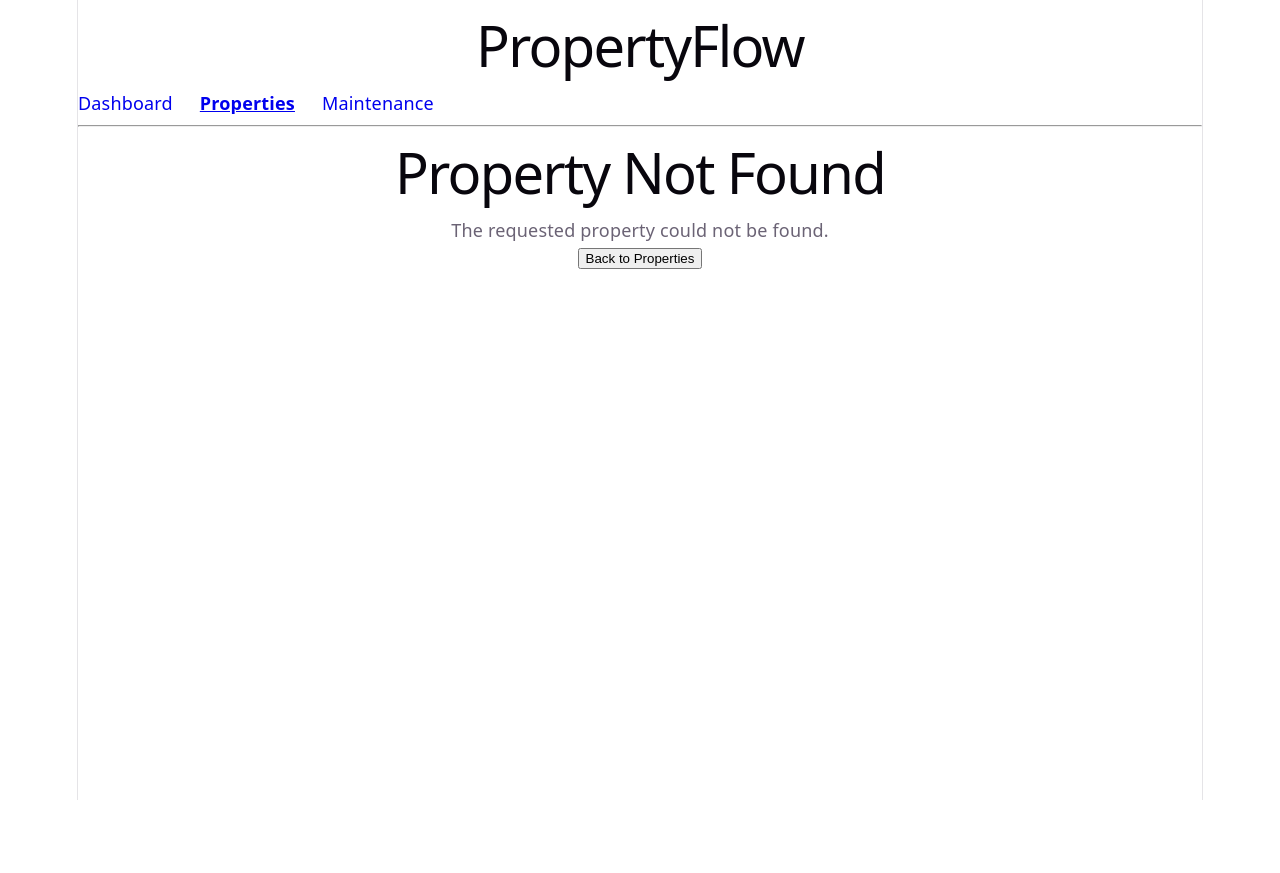
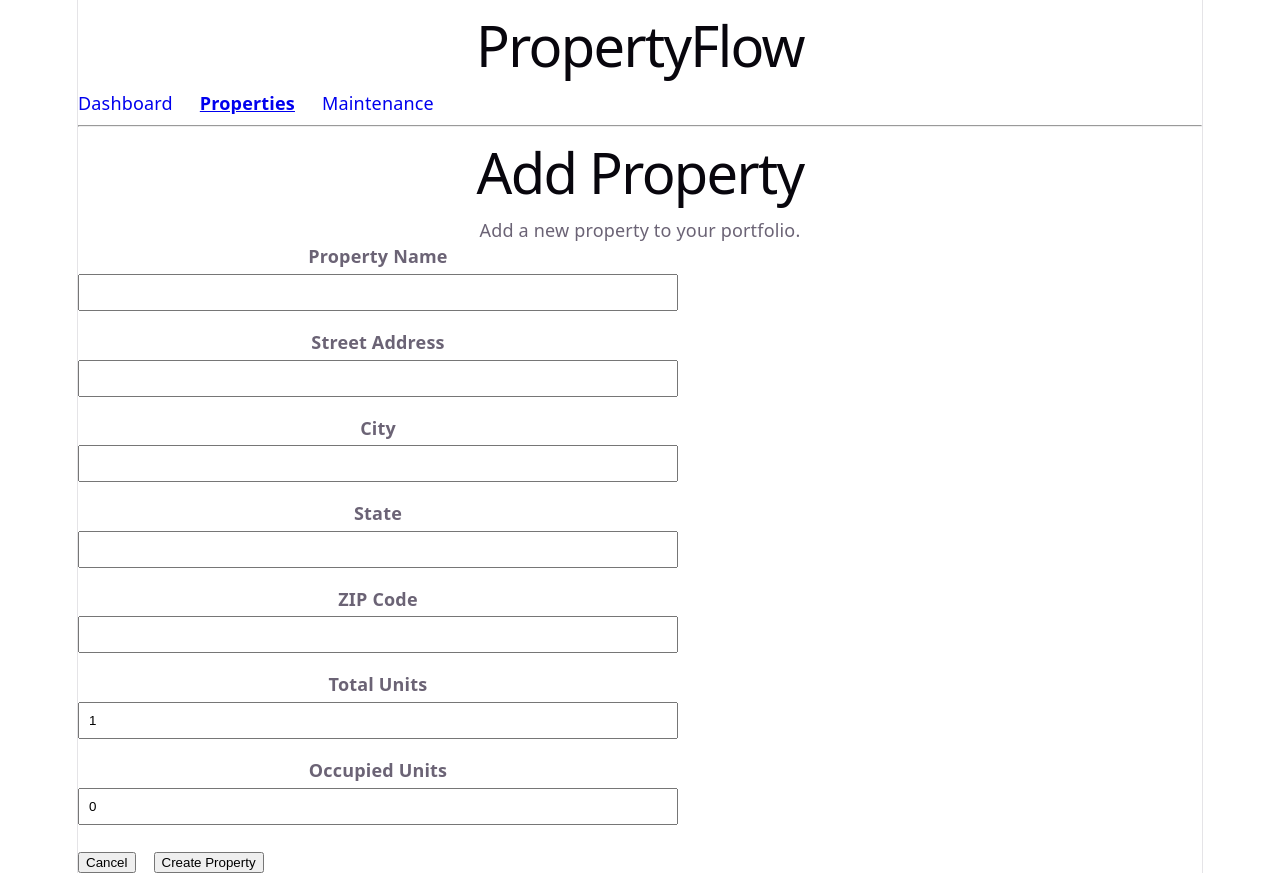
Before and after one commit to adibhouraskar2606/propertyflow, a React (Vite) app in the folder apps/web/: page /properties/new in a window 1280 px wide. Before the commit this address had no page. Before the commit the page ends 800 px from the top, so only its background shows below. Built offline with nearby package versions, Linux system fonts and the light colour scheme.

Commit message:
Add Property creation form and validation

```diff
--- a/apps/web/package.json
+++ b/apps/web/package.json
@@ -10,9 +10,12 @@
     "preview": "vite preview"
   },
   "dependencies": {
+    "@hookform/resolvers": "^5.9.1",
     "react": "^19.2.8",
     "react-dom": "^19.2.8",
-    "react-router-dom": "^7.18.4"
+    "react-hook-form": "^7.88.0",
+    "react-router-dom": "^7.18.4",
+    "zod": "^4.6.5"
   },
   "devDependencies": {
     "@types/node": "^24.13.3",
--- a/apps/web/src/App.tsx
+++ b/apps/web/src/App.tsx
@@ -4,6 +4,7 @@ import PropertiesPage from "./pages/PropertiesPage";
 import MaintenancePage from "./pages/MaintenancePage";
 import AppLayout from "./components/AppLayout";
 import PropertyDetailsPage from "./pages/PropertyDetailsPage";
+import CreatePropertyPage from "./pages/CreatePropertyPage";
 
 function App() {
   return (
@@ -14,6 +15,7 @@ function App() {
           <Route path="/properties" element={<PropertiesPage />} />
           <Route path="/maintenance" element={<MaintenancePage />} />
           <Route path="/properties/:propertyId" element={<PropertyDetailsPage />} />
+          <Route path="/properties/new" element={<CreatePropertyPage />} />
         </Route>
         <Route
           path="*"
--- /dev/null
+++ b/apps/web/src/pages/CreatePropertyPage.css
@@ -0,0 +1,29 @@
+.property-form {
+  max-width: 600px;
+}
+
+.form-field {
+  display: flex;
+  flex-direction: column;
+  margin-bottom: 1rem;
+}
+
+.form-field label {
+  margin-bottom: 0.25rem;
+  font-weight: 600;
+}
+
+.form-field input {
+  padding: 0.5rem;
+}
+
+.form-error {
+  margin-top: 0.25rem;
+  font-size: 0.875rem;
+}
+
+.form-actions {
+  display: flex;
+  gap: 1rem;
+  margin-top: 1.5rem;
+}
--- /dev/null
+++ b/apps/web/src/pages/CreatePropertyPage.tsx
@@ -0,0 +1,170 @@
+import { useNavigate } from "react-router-dom";
+import { useForm } from "react-hook-form";
+import { zodResolver } from "@hookform/resolvers/zod";
+import "./CreatePropertyPage.css";
+
+import {
+    propertySchema,
+    type PropertyFormData,
+} from "../schemas/propertySchema";
+
+function CreatePropertyPage() {
+    const navigate = useNavigate();
+
+    const {
+        register,
+        handleSubmit,
+        formState: { errors },
+    } = useForm<PropertyFormData>({
+        resolver: zodResolver(propertySchema),
+        defaultValues: {
+            name: "",
+            address: "",
+            city: "",
+            state: "",
+            zipCode: "",
+            units: 1,
+            occupiedUnits: 0,
+        },
+    });
+
+    const onSubmit = (data: PropertyFormData) => {
+        console.log("Property submitted:", data);
+
+        navigate("/properties");
+    };
+
+    return (
+        <main>
+            <h1>Add Property</h1>
+
+            <p>Add a new property to your portfolio.</p>
+
+            <form className="property-form"
+                onSubmit={handleSubmit(onSubmit)}>
+                <div className="form-field">
+                    <label htmlFor="name">
+                        Property Name
+                    </label>
+
+                    <input id="name" type="text" {...register("name")} />
+
+                    {errors.name && (
+                        <p className="form-error">{errors.name.message}</p>
+                    )}
+                </div>
+                <div className="form-field">
+                    <label htmlFor="address">
+                        Street Address
+                    </label>
+
+                    <input
+                        id="address"
+                        type="text"
+                        {...register("address")}
+                    />
+
+                    {errors.address && (
+                        <p className="form-error">{errors.address.message}</p>
+                    )}
+                </div>
+                <div className="form-field">
+                    <label htmlFor="city">
+                        City
+                    </label>
+
+                    <input
+                        id="city"
+                        type="text"
+                        {...register("city")}
+                    />
+
+                    {errors.city && (
+                        <p className="form-error">{errors.city.message}</p>
+                    )}
+                </div>
+                <div className="form-field">
+                    <label htmlFor="state">
+                        State
+                    </label>
+
+                    <input
+                        id="state"
+                        type="text"
+                        maxLength={2}
+                        {...register("state")}
+                    />
+
+                    {errors.state && (
+                        <p className="form-error">{errors.state.message}</p>
+                    )}
+                </div>
+                <div className="form-field">
+                    <label htmlFor="zipCode">
+                        ZIP Code
+                    </label>
+
+                    <input
+                        id="zipCode"
+                        type="text"
+                        {...register("zipCode")}
+                    />
+
+                    {errors.zipCode && (
+                        <p className="form-error">{errors.zipCode.message}</p>
+                    )}
+                </div>
+                <div className="form-field">
+                    <label htmlFor="units">
+                        Total Units
+                    </label>
+
+                    <input
+                        id="units"
+                        type="number"
+                        min={1}
+                        {...register("units", {
+                            valueAsNumber: true,
+                        })}
+                    />
+
+                    {errors.units && (
+                        <p className="form-error">{errors.units.message}</p>
+                    )}
+                </div>
+                <div className="form-field">
+                    <label htmlFor="occupiedUnits">
+                        Occupied Units
+                    </label>
+
+                    <input
+                        id="occupiedUnits"
+                        type="number"
+                        min={0}
+                        {...register("occupiedUnits", {
+                            valueAsNumber: true,
+                        })}
+                    />
+
+                    {errors.occupiedUnits && (
+                        <p className="form-error">{errors.occupiedUnits.message}</p>
+                    )}
+                </div>
+                <div className="form-actions">
+                    <button
+                        type="button"
+                        onClick={() => navigate("/properties")}
+                    >
+                        Cancel
+                    </button>
+
+                    <button type="submit">
+                        Create Property
+                    </button>
+                </div>
+            </form>
+        </main>
+    );
+}
+
+export default CreatePropertyPage;
--- a/apps/web/src/pages/PropertiesPage.tsx
+++ b/apps/web/src/pages/PropertiesPage.tsx
@@ -1,8 +1,11 @@
+import { useNavigate } from "react-router-dom";
 import PropertyCard from "../components/PropertyCard";
 import { properties } from "../services/mockProperties";
 import { useState } from "react";
 
 function PropertiesPage() {
+    const navigate = useNavigate();
+
     const [searchTerm, setSearchTerm] = useState("");
 
     const filteredProperties = properties.filter((property) => {
@@ -30,6 +33,13 @@ function PropertiesPage() {
             <h1>Properties</h1>
 
             <p>Manage your Rental Property Portfolio</p>
+
+            <button
+                type="button"
+                onClick={() => navigate("/properties/new")}
+            >
+                + Add Property
+            </button>
 
             <p>
                 {properties.length} properties • {totalUnits} units • {occupiedUnits} occupied
--- /dev/null
+++ b/apps/web/src/schemas/propertySchema.ts
@@ -0,0 +1,52 @@
+import { z } from "zod";
+
+export const propertySchema = z
+  .object({
+    name: z
+      .string()
+      .trim()
+      .min(1, "Property name is required")
+      .max(100, "Property name must be 100 characters or less"),
+
+    address: z
+      .string()
+      .trim()
+      .min(1, "Street address is required"),
+
+    city: z
+      .string()
+      .trim()
+      .min(1, "City is required"),
+
+    state: z
+      .string()
+      .trim()
+      .length(2, "State must be a 2-letter abbreviation")
+      .transform((value) => value.toUpperCase()),
+
+    zipCode: z
+      .string()
+      .trim()
+      .regex(/^\d{5}$/, "ZIP code must contain 5 digits"),
+
+    units: z
+      .number()
+      .int("Total units must be a whole number")
+      .min(1, "Property must have at least 1 unit"),
+
+    occupiedUnits: z
+      .number()
+      .int("Occupied units must be a whole number")
+      .min(0, "Occupied units cannot be negative"),
+  })
+  .refine(
+    (data) => data.occupiedUnits <= data.units,
+    {
+      message: "Occupied units cannot exceed total units",
+      path: ["occupiedUnits"],
+    }
+  );
+
+export type PropertyFormData = z.infer<
+  typeof propertySchema
+>;
```
Also changed, not shown: 1 other file (tests, documents, lock files or other folders).
